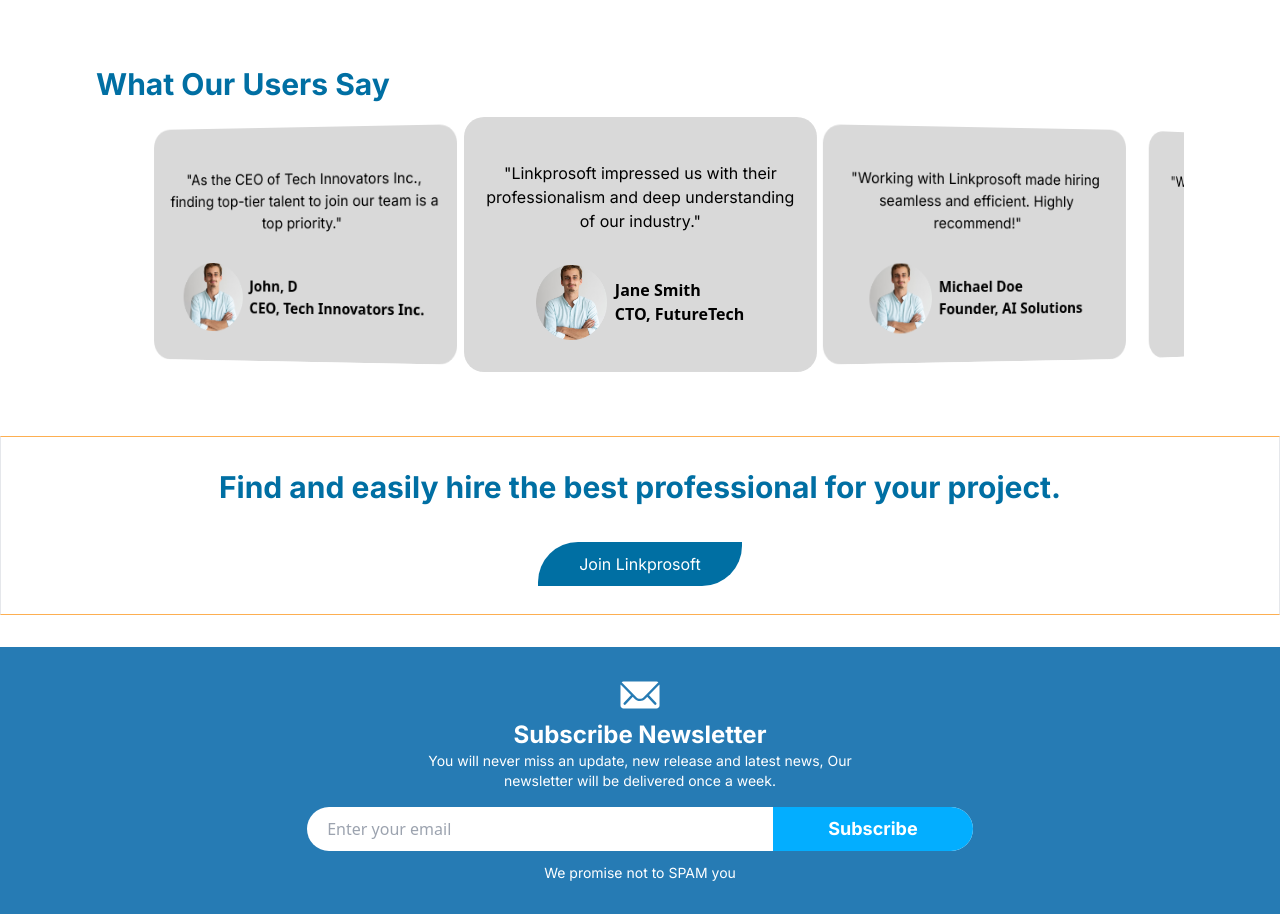
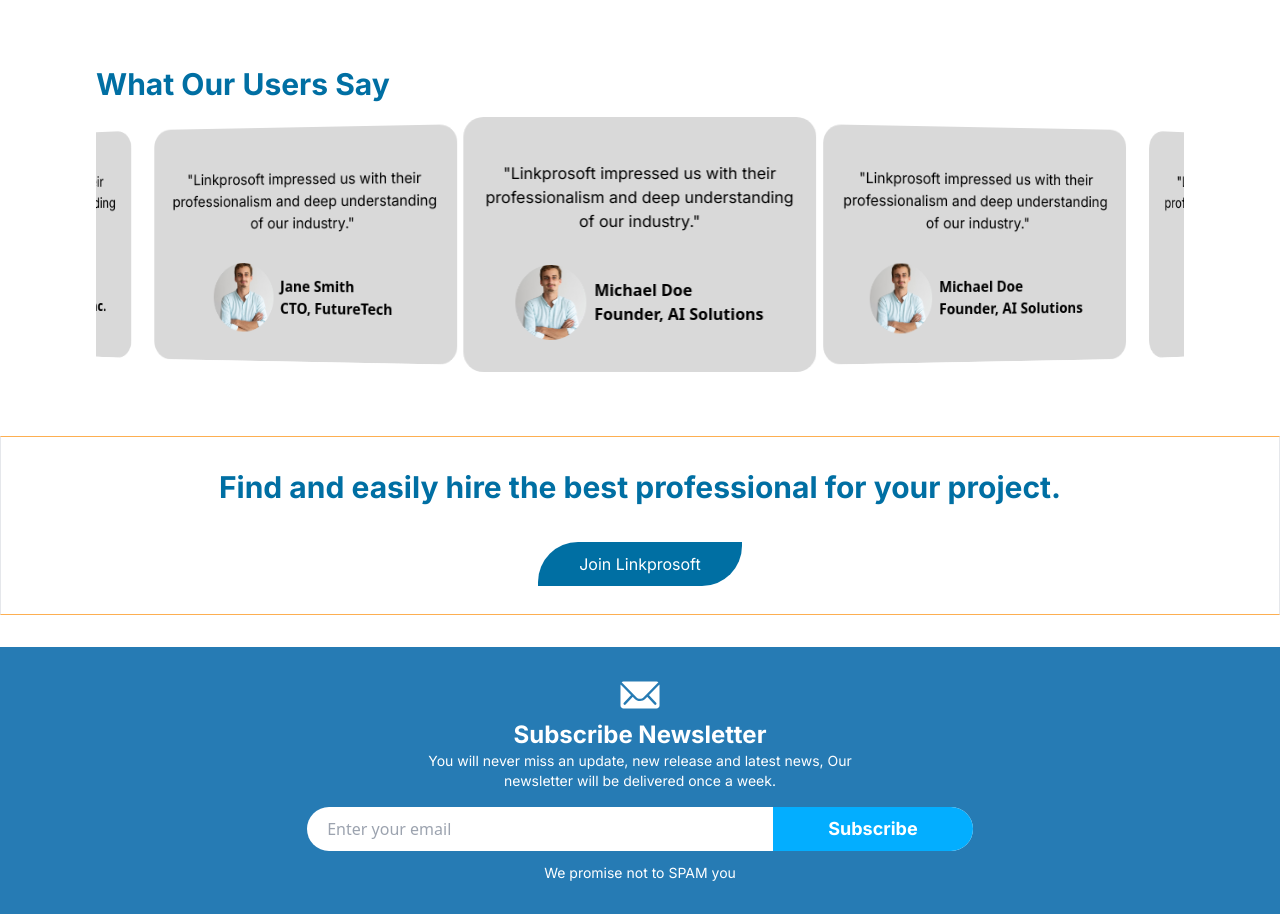
Before and after one commit to german-machine/Linkprosoft, a React (Vite) app in the folder Front-end/: page / in a window 1280 px wide. Shown: the part 1773-2687 px from the top of the page. Built offline with nearby package versions, Linux system fonts and the light colour scheme.

Commit message:
used useEffect to make testimonials automatically adjust to its slides-per-view and space-between when the screen size changes without having to reload the page

```diff
--- a/Front-end/src/Pages/Home/components/Testimonial.jsx
+++ b/Front-end/src/Pages/Home/components/Testimonial.jsx
@@ -1,5 +1,5 @@
 
-import React from "react";
+import React, { useEffect, useState } from "react";
 import { Swiper, SwiperSlide } from "swiper/react";
 import "swiper/css";
 import "swiper/css/effect-coverflow";
@@ -14,7 +14,7 @@
     name: "John, D",
     position: "CEO, Tech Innovators Inc.",
     image: Person6,
-    text: `"As the CEO of Tech Innovators Inc., finding top-tier talent to join our team is a top priority."`
+    text: `"Linkprosoft impressed us with their professionalism and deep understanding of our industry."`
   },
   {
     id: 2,
@@ -28,41 +28,70 @@
     name: "Michael Doe",
     position: "Founder, AI Solutions",
     image: Person6,
-    text: `"Working with Linkprosoft made hiring seamless and efficient. Highly recommend!"`
+    text: `"Linkprosoft impressed us with their professionalism and deep understanding of our industry."`
   },
   {
     id: 4,
     name: "Michael Doe",
     position: "Founder, AI Solutions",
     image: Person6,
-    text: `"Working with Linkprosoft made hiring seamless and efficient. Highly recommend!"`
+    text: `"Linkprosoft impressed us with their professionalism and deep understanding of our industry."`
   },
   {
     id: 5,
     name: "Michael Doe",
     position: "Founder, AI Solutions",
     image: Person6,
-    text: `"Working with Linkprosoft made hiring seamless and efficient. Highly recommend!"`
+    text: `"Linkprosoft impressed us with their professionalism and deep understanding of our industry."`
   },
   {
     id: 6,
     name: "Michael Doe",
     position: "Founder, AI Solutions",
     image: Person6,
-    text: `"Working with Linkprosoft made hiring seamless and efficient. Highly recommend!"`
+    text: `"Linkprosoft impressed us with their professionalism and deep understanding of our industry."`
   },
   {
     id: 7,
     name: "Michael Doe",
     position: "Founder, AI Solutions",
     image: Person6,
-    text: `"Partnering with Linkprosoft has been a transformative experience for our hiring process."`
+    text: `"Linkprosoft impressed us with their professionalism and deep understanding of our industry."`
   },
 ];
 
 const WhatUsersSay = () => {
-  const slides_per_view = window.innerWidth < 640 ? 1.1 : window.innerWidth < 768 ? 2.1 : window.innerWidth < 1024 ? 2.5 : window.innerWidth < 1280 ? 2.5 : 3;
-  const space_between = window.innerWidth < 640  ? 15 : window.innerWidth < 768 ? 15 : window.innerWidth < 1024 ? 15 : window.innerWidth < 1280 ? 15 : 15;
+  const [numSlidesPerView, setNumSlidesPerView] = useState(null);
+  const [numSpaceBetween, setNumSpaceBetween] = useState(null);
+
+  useEffect(() => {
+    function handleScreenChange() {
+      if (window.innerWidth < 640) {
+        setNumSlidesPerView(1.1);
+        setNumSpaceBetween(15)
+      } else if (window.innerWidth < 768) {
+        setNumSlidesPerView(2.1);
+        setNumSpaceBetween(15)
+      } else if (window.innerWidth < 1024) {
+        setNumSlidesPerView(2.5);
+        setNumSpaceBetween(15)
+      } else if (window.innerWidth < 1280) {
+        setNumSlidesPerView(2.5)
+        setNumSpaceBetween(15)
+      } else {
+        setNumSlidesPerView(3)
+        setNumSpaceBetween(15)
+      }
+    }
+
+    handleScreenChange();
+
+    window.addEventListener("resize", handleScreenChange);
+
+    return () => {
+      window.removeEventListener('resize', handleScreenChange);
+    }
+  }, [])
   return (
     <>
       <section className="w-full">
@@ -75,8 +104,8 @@
             effect={"coverflow"}
             grabCursor={true}
             centeredSlides={false}
-            slidesPerView={slides_per_view}
-            spaceBetween={space_between}
+            slidesPerView={numSlidesPerView}
+            spaceBetween={numSpaceBetween}
             coverflowEffect={{
               rotate: -10,
               stretch: 0,
```
